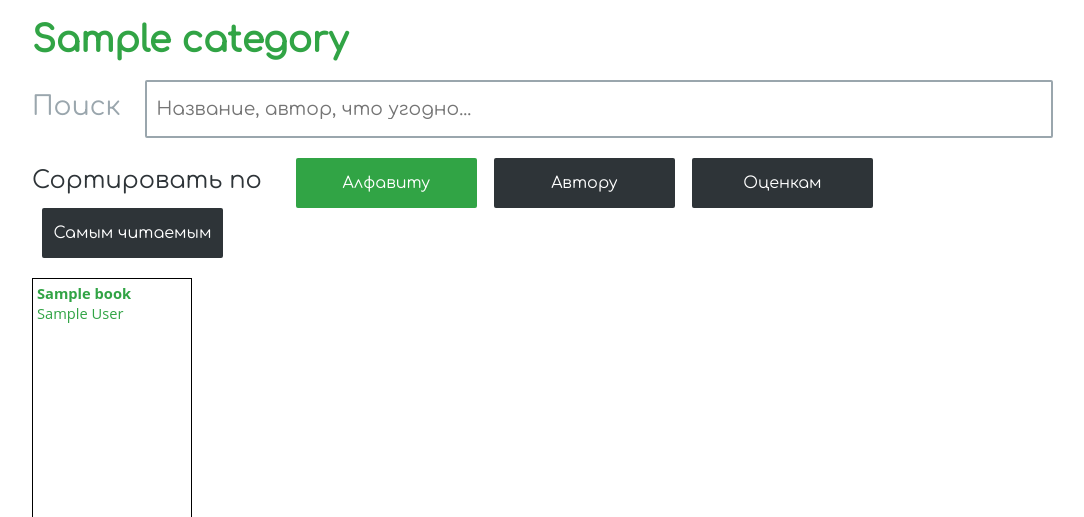
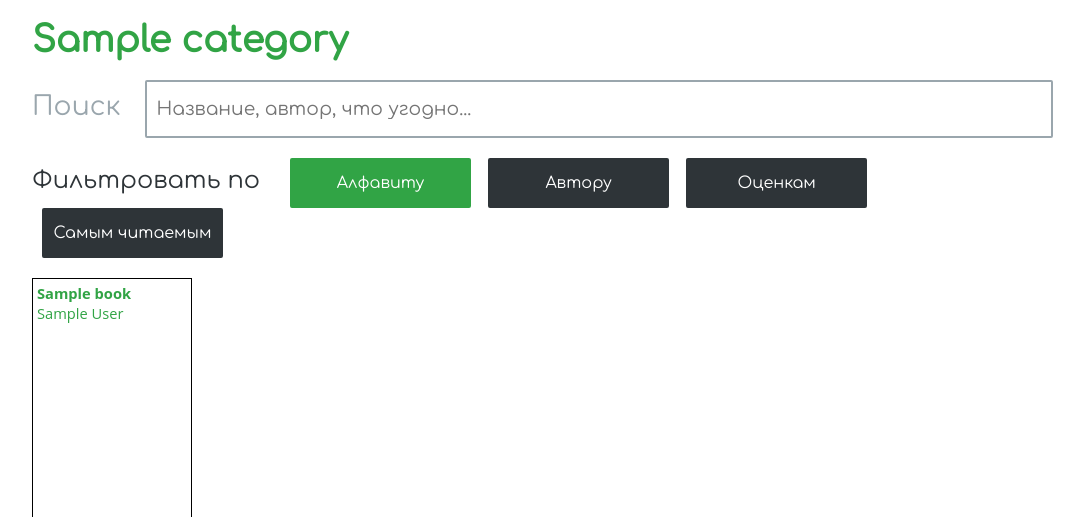
Before and after one commit to OlegKlimenko/Plamber, a Django app: page /category/1/ in a window 1280 px wide. Shown: the part 80-597 px from the top of the page, without its empty margins (96-1180 px from the left). Run offline with Django 3.2, Linux system fonts and the light colour scheme; a user stored in the database is signed in; tables that the repository leaves empty hold one stand-in row (values such as "Sample post").

Commit message:
Changed selected book filter header.

```diff
--- a/app/static/app/css/selected_category.css
+++ b/app/static/app/css/selected_category.css
@@ -22,7 +22,7 @@
 }
 
 #sort-header {
-    margin-right: 17px;
+    margin-right: 13px;
 }
 
 .books-area {
--- a/app/templates/selected_category.html
+++ b/app/templates/selected_category.html
@@ -48,7 +48,7 @@
 
             <!--Sort part of main area-->
             <div class="sort-area" align="left">
-                <span id="sort-header">Сортировать по</span>
+                <span id="sort-header">Фильтровать по</span>
                 <button class="button selected-button-color"
                         onclick="sort({{ category_number }}, 'book_name'); changeBtnColor(this);">Алфавиту</button>
                 <button class="button button-color"
```
